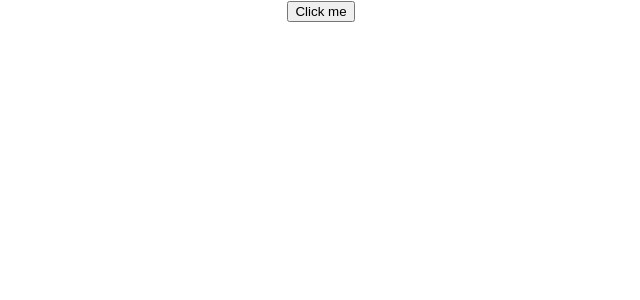
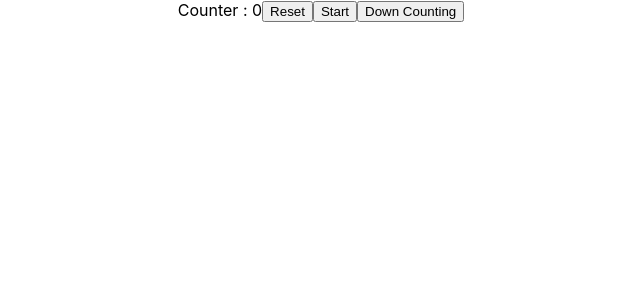
Before and after one commit to MohammadRezaQaderi/React, a React (Create React App) app in the folder ie-hw/: page / in a window 1280 px wide. Shown: the top 300 px of the page, without its empty margins (319-959 px from the left). Built offline with nearby package versions, Linux system fonts and the light colour scheme.

Commit message:
make a component reusble by props

```diff
--- a/ie-hw/src/App.js
+++ b/ie-hw/src/App.js
@@ -3,7 +3,11 @@ import './App.css';
 import Button from './components/button';
 function App() {
   return (
-    <div className="App"><Button></Button></div>
+    <div className="App">Counter : 0
+    <Button text="Reset"></Button>
+    <Button text="Start"></Button>
+    <Button text="Down Counting"></Button>
+    </div>
   );
 }
 
--- a/ie-hw/src/components/button/button.js
+++ b/ie-hw/src/components/button/button.js
@@ -1,9 +1,9 @@
 import React from 'react';
 
-function Button(){
+function Button(props){
 
     return(
-        <button>Click me</button>
+        <button>{props.text}</button>
     )
 }
 
```
